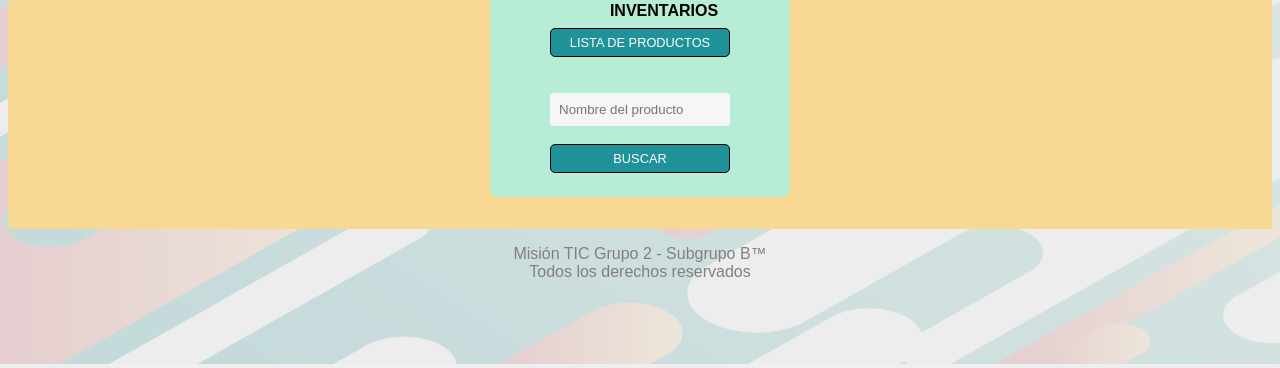
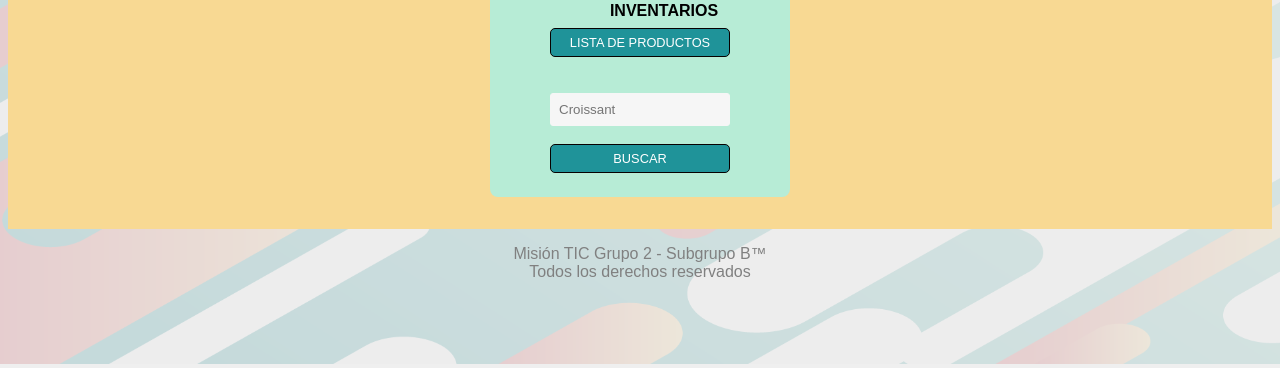
Before and after one commit to pmadrid/Backend_InventoryApp, a Flask app: page /usuario-aut/ in a window 1280 px wide. Shown: the part 291-659 px from the top of the page. Run offline with Flask 2, Linux system fonts and the light colour scheme; a user stored in the database is signed in; data comes from the database, SQL or seed files in the repository; parts of the project's set-up code (start-up, migrations or seed data) failed here and were passed over.

Commit message:
Botón de búsqueda lleva a croissant

```diff
--- a/templates/UsuarioAutenticado.html
+++ b/templates/UsuarioAutenticado.html
@@ -28,9 +28,9 @@
             <label for="username"> SISTEMA DE GESTION DE INVENTARIOS  </label>
             <button formmethod="get" type="submit" name="enviar"><a href="{{url_for('lista')}}">Lista de productos</a></button>
             <br /><br />
-            <input id="username" type="text" name="username" placeholder="Nombre del producto">
+            <input id="username" type="text" name="username" placeholder="Croissant">
             <br><br>
-            <button type="submit" name="enviar" >Buscar</button>
+            <button formmethod="get" type="submit" name="enviar" ><a href="{{url_for('buscar_producto')}}">Buscar</a></button>
         </form>
 
     </div>
```
